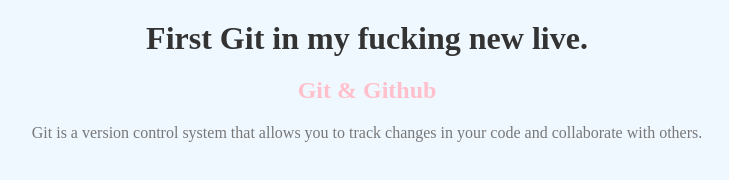
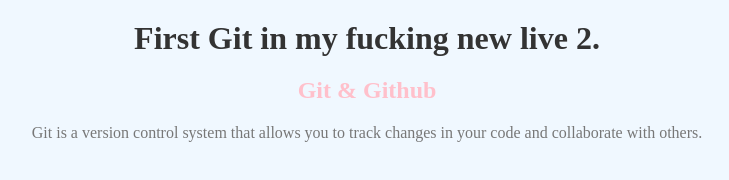
Before and after one commit to roberthernandezmarketing/amazin_code, a plain HTML site: page index.html in a window 1280 px wide. Shown: the whole page, without its empty margins (273-1002 px from the left). Drawn offline with Linux system fonts and the light colour scheme.

Commit message:
Now for Deploy in Github2

```diff
--- a/index.html
+++ b/index.html
@@ -9,7 +9,7 @@
 </head>
 <body>
 
-  <h1>First Git in my fucking new live.</h1>
+  <h1>First Git in my fucking new live 2.</h1>
   <h2>Git & Github</h2>
   <p>Git is a version control system that allows you to track changes in your code and collaborate with others.</p>
 
```
